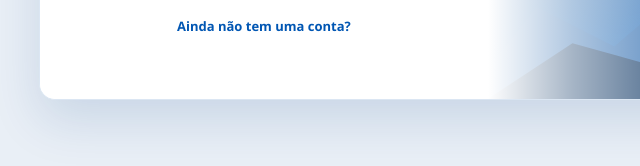
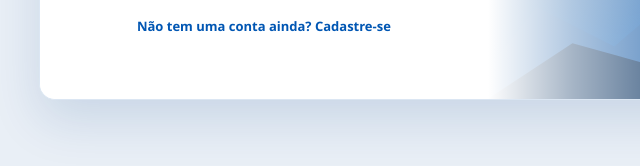
Before and after one commit to GuilhermeGSilva1/Sagsa-Sapz, a plain HTML site: page frontend/login.html in a window 1280 px wide. Shown: the part 550-716 px from the top of the page, 141-781 px from the left. Drawn offline with Linux system fonts and the light colour scheme.

Commit message:
Alteração de texto

```diff
--- a/frontend/login.html
+++ b/frontend/login.html
@@ -279,7 +279,7 @@
             </form>
 
             <div class="signup-row">
-                <a href="signup.html">Ainda não tem uma conta?</a>
+                <a href="signup.html">Não tem uma conta ainda? Cadastre-se</a>
             </div>
         </div>
 
```
